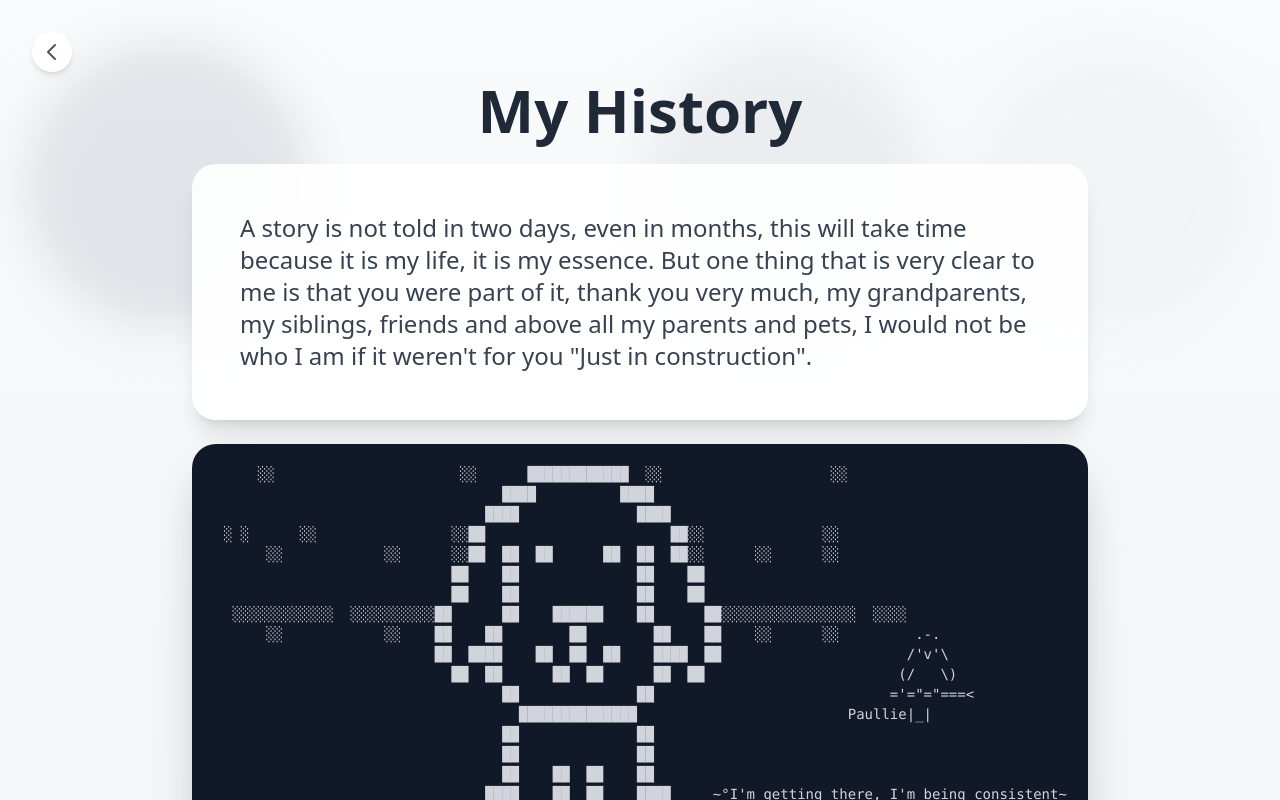
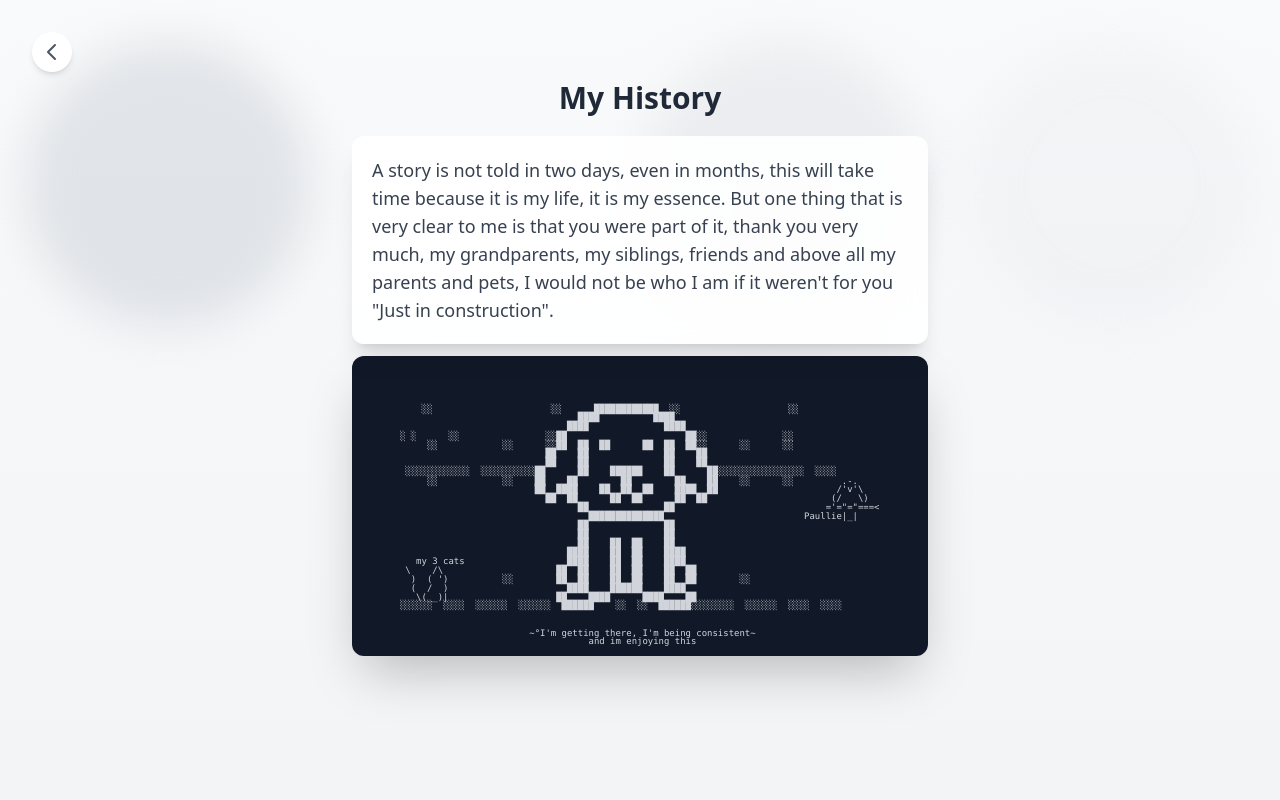
Before and after one commit to EdgarAnt/EdgarAnt.github.io, a React (Vite) app: page /history in a window 1280 px wide. Shown: the top 800 px of the page. Built offline with nearby package versions, Linux system fonts and the light colour scheme.

Commit message:
Fix: History/Page

```diff
--- a/src/pages/History.jsx
+++ b/src/pages/History.jsx
@@ -14,13 +14,13 @@ const History = () => {
                     <div className="hidden sm:block absolute -top-10 -left-4 w-48 sm:w-64 lg:w-72 h-48 sm:h-64 lg:h-72 bg-gray-300 rounded-full mix-blend-multiply filter blur-xl opacity-50 animate-blob animation-delay-4000"></div>
 
                     {/* Content */}
-                    <div className="relative space-y-12 sm:space-y-14 lg:space-y-6">
-                        <h1 className="text-3xl sm:text-4xl md:text-5xl lg:text-6xl font-bold text-center text-gray-800">
+                    <div className="relative space-y-3 sm:space-y-4 lg:space-y-5">
+                        <h1 className="text-lg sm:text-xl md:text-2xl lg:text-3xl font-bold text-center text-gray-800">
                             My History
                         </h1>
 
-                        <div className="bg-white backdrop-blur-lg bg-opacity-90 rounded-2xl sm:rounded-3xl shadow-xl p-8 sm:p-10 lg:p-12 max-w-4xl mx-auto">
-                            <p className="text-base sm:text-lg md:text-xl lg:text-2xl text-gray-700 leading-relaxed font-light">
+                        <div className="bg-white backdrop-blur-lg bg-opacity-90 rounded-lg sm:rounded-xl shadow-xl p-3 sm:p-4 lg:p-5 max-w-xl mx-auto">
+                            <p className="text-xs sm:text-sm md:text-base lg:text-lg text-gray-700 leading-relaxed font-light">
                                 A story is not told in two days, even in months, this will take time because it is my life, it is my essence. But one thing that is very clear to me is that you were part of it, thank you very much, my grandparents, my siblings, friends and above all my parents and pets, I would not be who I am if it weren't for you "Just in construction".
                             </p>
                         </div>
@@ -28,9 +28,9 @@ const History = () => {
                 </div>
 
                 {/* ASCII Art Section */}
-                <div className="mt-12 sm:mt-14 lg:mt-6 bg-gray-900 rounded-2xl sm:rounded-3xl shadow-2xl p-0 max-w-4xl mx-auto h-[300px] sm:h-[400px] lg:h-[500px] flex items-center overflow-x-scroll">
-                    <div className="-ml-28 sm:ml-4 lg:ml-8">
-                        <pre className="font-mono text-gray-300 text-[0.7rem] sm:text-xs lg:text-sm whitespace-pre leading-none transform scale-[0.65] sm:scale-90 lg:scale-100">{`    ░░                      ░░      ████████████  ░░                    ░░
+                <div className="mt-6 sm:mt-7 lg:mt-3 bg-gray-900 rounded-lg sm:rounded-xl shadow-2xl p-4 max-w-xl mx-auto h-[200px] sm:h-[250px] lg:h-[300px] flex justify-center overflow-hidden">
+                    <div>
+                        <pre className="font-mono text-gray-300 text-[0.5rem] sm:text-[0.6rem] lg:text-[0.7rem] whitespace-pre leading-none transform scale-[0.6] sm:scale-[0.7] lg:scale-[0.8]">{`    ░░                      ░░      ████████████  ░░                    ░░
                                  ████          ████
                                ████              ████
 ░ ░      ░░                ░░██                      ██░░              ░░
@@ -42,17 +42,23 @@ const History = () => {
                          ██  ████    ██  ██  ██    ████  ██                      /'v'\\
                            ██  ██      ██  ██      ██  ██                       (/   \\)
                                  ██              ██                            ='="="===<
-                                   ██████████████                         Paullie|_|
+                                   ██████████████                          Paullie|_|
                                  ██              ██
                                  ██              ██
                                  ██    ██  ██    ██
-                               ████    ██  ██    ████     ~°I'm getting there, I'm being consistent~
-   my 3 cats                   ████    ██  ██    ████                and im enjoyng this
+                               ████    ██  ██    ████
+   my 3 cats                   ████    ██  ██    ████
  \\    /\\                     ██  ██    ██  ██    ██  ██
   )  ( ')          ░░        ██  ██    ██  ██    ██  ██        ░░
   (  /  )                      ████    ██████    ████
    \\(__)|                    ██    ████      ████    ██
-░░░░░░  ░░░░  ░░░░░░  ░░░░░░  ██████    ░░  ░░  ██████░░░░░░░░  ░░░░░░  ░░░░  ░░░░`}</pre>
+░░░░░░  ░░░░  ░░░░░░  ░░░░░░  ██████    ░░  ░░  ██████░░░░░░░░  ░░░░░░  ░░░░  ░░░░
+
+
+                        ~°I'm getting there, I'm being consistent~
+                                   and im enjoying this
+
+                                   `}</pre>
                     </div>
                 </div>
             </div>
```
